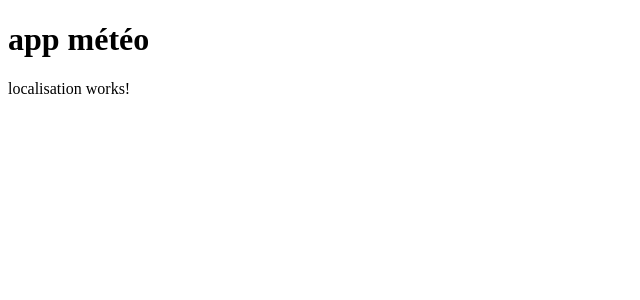
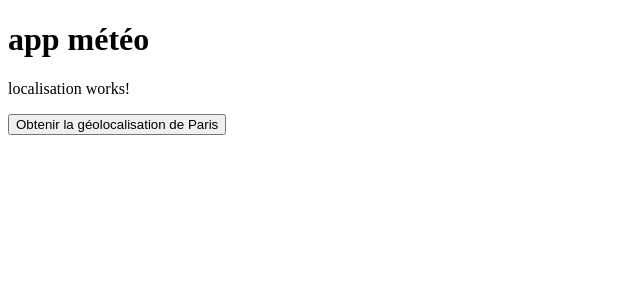
Before and after one commit to cruiser22/Meteo1, an Angular app: page / in a window 1280 px wide. Shown: the top 300 px of the page, without its empty margins (0-640 px from the left). Built offline with nearby package versions, Linux system fonts and the light colour scheme; no server answers.

Commit message:
test intégration systeme localisation par recherche cible

```diff
--- a/src/app/app.module.ts
+++ b/src/app/app.module.ts
@@ -5,6 +5,7 @@ import { MeteoActuelleComponent } from './components/meteo-actuelle/meteo-actuel
 import { PrevisionsComponent } from './components/previsions/previsions.component';
 import { LocalisationComponent } from './components/localisation/localisation.component';
 import { BrowserModule } from '@angular/platform-browser';
+import { HttpClientModule} from '@angular/common/http'
 
 @NgModule({
   declarations: [
@@ -15,6 +16,7 @@ import { BrowserModule } from '@angular/platform-browser';
   ],
   imports: [
     BrowserModule,
+    HttpClientModule,
     AppRoutingModule
   ],
 
--- a/src/app/components/localisation/localisation.component.html
+++ b/src/app/components/localisation/localisation.component.html
@@ -1 +1,2 @@
 <p>localisation works!</p>
+<button (click)="geolocateCity('Paris')">Obtenir la géolocalisation de Paris</button>
--- a/src/app/components/localisation/localisation.component.ts
+++ b/src/app/components/localisation/localisation.component.ts
@@ -1,5 +1,6 @@
-import { Component, OnInit } from '@angular/core';
+import { Component } from '@angular/core';
 import { ServiceGeolocalisationService } from 'src/app/services/service-geolocalisation.service';
+import { HttpClient } from '@angular/common/http';
 
 @Component({
   selector: 'app-localisation',
@@ -7,24 +8,41 @@ import { ServiceGeolocalisationService } from 'src/app/services/service-geolocal
   styleUrls: ['./localisation.component.css']
 })
 
-export class LocalisationComponent implements OnInit{
-  constructor(private ServiceGeolocalisationService: ServiceGeolocalisationService){}
+export class LocalisationComponent{
+  constructor(
+    // private ServiceGeolocalisationService: ServiceGeolocalisationService,
+            private http:HttpClient
+    ){}
 
   // getLocation(): void {
-  ngOnInit(): void {
-    this.ServiceGeolocalisationService.getCurrentPosition()
-    .then((position: GeolocationPosition) => {
-      // Utilisez la positions pour effectuer des opérations
-      const latitude = position.coords.longitude;
-      const longitude = position.coords.longitude;
-      console.log('Latitude', latitude);
-      console.log('Longitude', longitude);
+  //   this.ServiceGeolocalisationService.getCurrentPosition()
+  //   .then((position: GeolocationPosition) => {
+  //     // Utilisez la positions pour effectuer des opérations
+  //     const latitude = position.coords.longitude;
+  //     const longitude = position.coords.longitude;
+  //     console.log('Latitude', latitude);
+  //     console.log('Longitude', longitude);
 
-    })
-    .catch((error:any) => {
-      // Gestion des erreurs liées à la géolocalisation
-      console.error('Erreur de géolocalisation', error);
-    });
+  //   })
+  //   .catch((error:any) => {
+  //     // Gestion des erreurs liées à la géolocalisation
+  //     console.error('Erreur de géolocalisation', error);
+  //   });
+
+    // Selection des ville pour retour des coordonnées
+    geolocateCity(city: string){
+      const apiUrl = `https://nominatim.openstreetmap.org/search?q=${city}&format=json&limit=1`;
+
+      this.http.get(apiUrl).subscribe((response: any) => {
+        if (response && response.length > 0){
+          const latitude = response[0].lat;
+          const longitude = response[0].lon;
+          console.log(`Latitude: ${latitude}, Longitude: ${longitude}`);
+        }else{
+          console.error('Geocoding failed');
+        }
+      });
+    }
   }
 
-}
+// }
```
